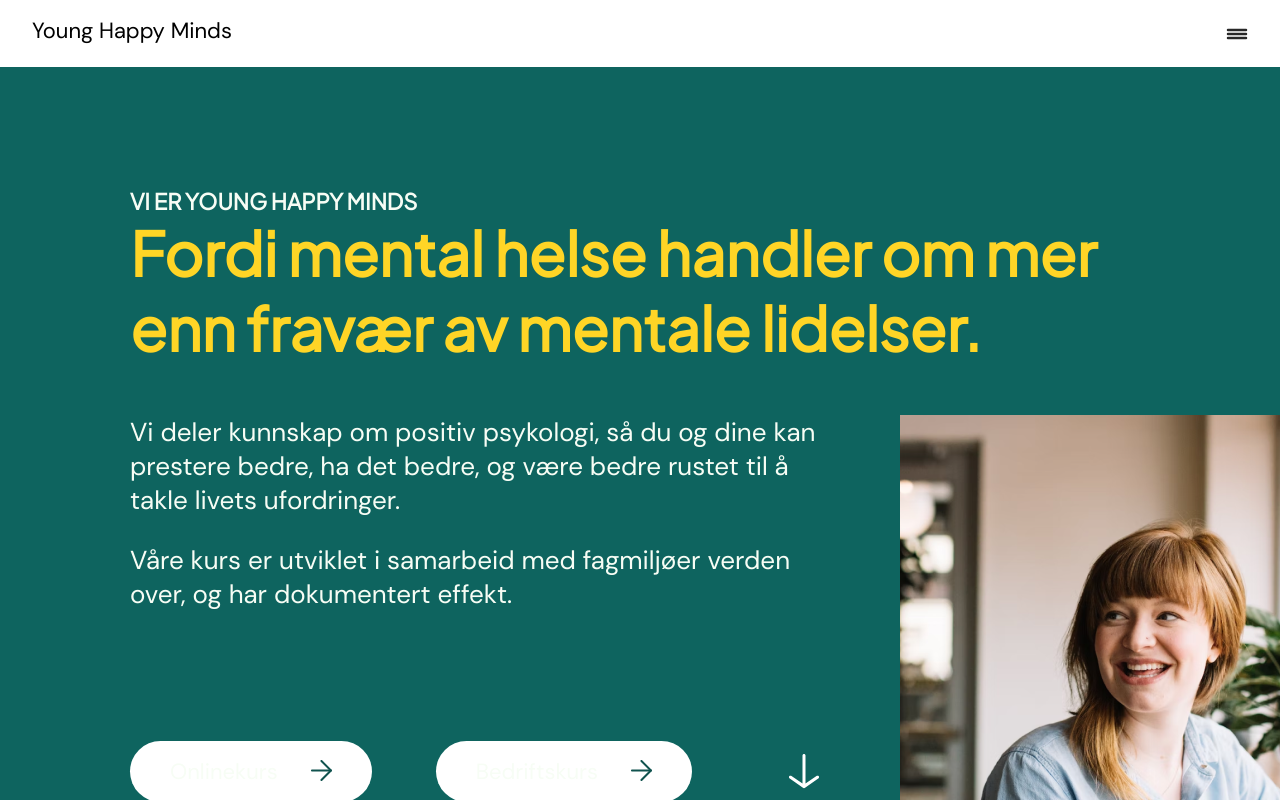
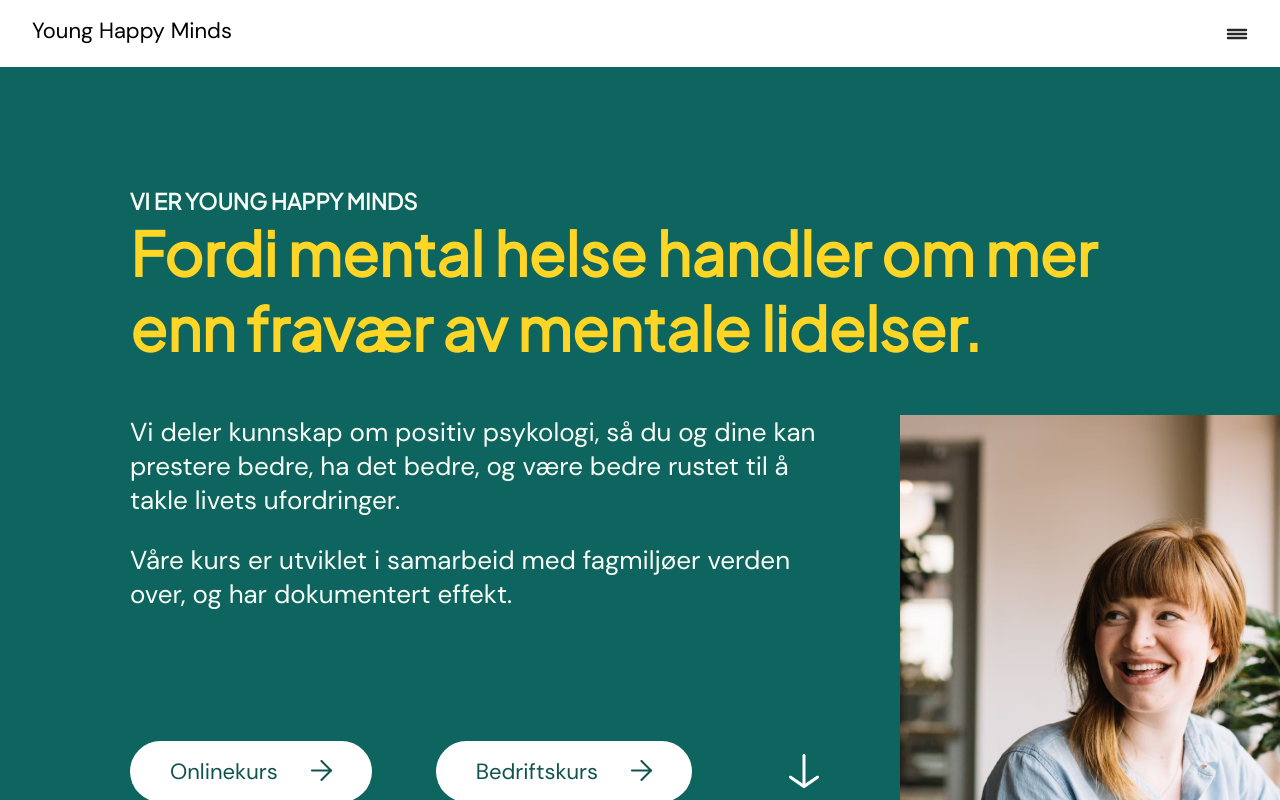
Before and after one commit to TrymVei/Young-Happy-Minds, a Next.js app in the folder yhm/: page / in a window 1280 px wide. Shown: the top 800 px of the page. Built offline with nearby package versions, Linux system fonts and the light colour scheme.

Commit message:
fix: build error and button text color

```diff
--- a/yhm/src/components/button/button.tsx
+++ b/yhm/src/components/button/button.tsx
@@ -8,10 +8,12 @@
 }) => {
   return (
     <button
-      style={{ backgroundColor: props.bgColor, color: props.color }}
+      style={{ backgroundColor: props.bgColor }}
       className={props.big ? style.button : style.buttonSmall}
     >
-      <a href={props.href}>{props.text}</a>
+      <a style={{ color: props.color }} href={props.href}>
+        {props.text}
+      </a>
       {props.big ? (
         <img src="/images/arrow.svg" alt="arrow" />
       ) : (
--- a/yhm/src/components/courseCard/courseCard.tsx
+++ b/yhm/src/components/courseCard/courseCard.tsx
@@ -7,6 +7,7 @@
   heading: string;
   label: string;
   description: string;
+  href?: string;
 }) => {
   const [isDesktop, setIsDesktop] = useState(true);
 
@@ -46,6 +47,7 @@
             bgColor={'#ffd526'}
             text={'Mer info'}
             big={false}
+            href={props.href}
           />
         </div>
       </div>
@@ -70,6 +72,7 @@
               bgColor={'#ffd526'}
               text={'Mer info'}
               big={false}
+              href={props.href}
             />
           </div>
         </div>
--- a/yhm/src/srcPages/home/courses/courses.tsx
+++ b/yhm/src/srcPages/home/courses/courses.tsx
@@ -23,6 +23,7 @@
           description={
             'Få innsikt i den forskningsbaserte teorien, og få en rekke øvelser/hacks som er nyttige for deg, partnere, barn og på jobb.'
           }
+          href={'/noe'}
         />
         <CourseCard
           imgName={'course-2'}
@@ -32,6 +33,7 @@
           description={
             'De som har det bra mentalt, presterer også bedre på jobb. Vi holder kurs og workshops tilpasset din arbeidsplass eller gruppe.'
           }
+          href={'/noe'}
         />
         <CourseCard
           imgName={'course-3'}
@@ -41,6 +43,7 @@
           description={
             'Unge som har det bra med seg selv gjør det bedre på alle arenaer; på skolen, sosialt og i idrett. Vi lærer bort teknikker som kan hjelpe og styrke dem gjennom resten av livet.'
           }
+          href={'/noe'}
         />
       </div>
     </section>
--- a/yhm/src/srcPages/home/whoAreWe/whoAreWe.tsx
+++ b/yhm/src/srcPages/home/whoAreWe/whoAreWe.tsx
@@ -14,7 +14,7 @@
           forfatter, foredragsholder og TV-personlighet.
         </p>
         <div className={style.whoAreWe__readMore}>
-          <ReadMore />
+          <ReadMore href={'/about'} />
         </div>
       </div>
       <img src="/images/whoAreWe-image.png" alt="Bilde av Karina og Martine" />
```
